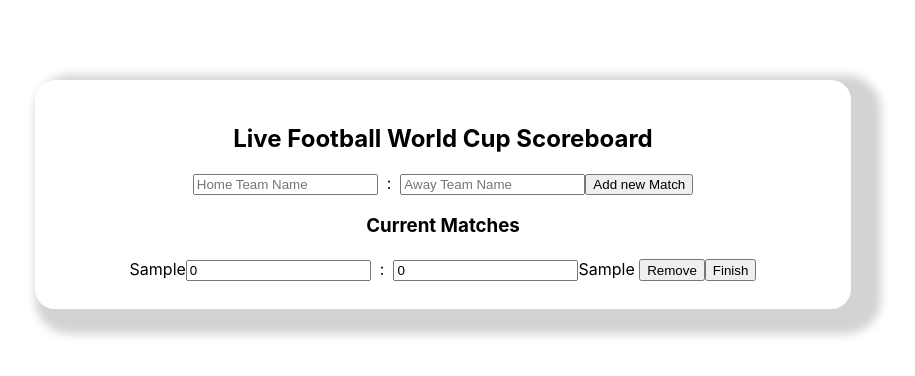
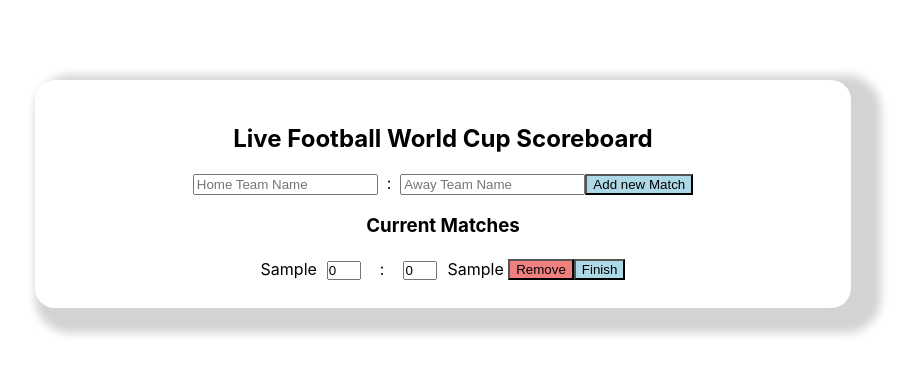
Before and after one commit to MrOlegKravchenko/TDD, a React (Create React App) app: page / in a window 1280 px wide. Both pictures are taken after typing "Sample", "Sample" into the empty fields and a click on the button "Add new Match". Shown: the top 376 px of the page, without its empty margins (197-1112 px from the left). Built offline with nearby package versions, Linux system fonts and the light colour scheme.

Commit message:
Add some styles, replace label back.

```diff
--- a/src/components/AddField/AddField.js
+++ b/src/components/AddField/AddField.js
@@ -37,6 +37,7 @@ const AddField = ({ setCurrentMatches }) => {
            />
            <button
                id='addMatchButton'
+               style={{backgroundColor: 'lightblue'}}
                onClick={() => {
                    createMatchHandler();
                    setHomeTeamName('');
--- a/src/components/Match/Match.js
+++ b/src/components/Match/Match.js
@@ -28,13 +28,18 @@ const Match = ({ id, currentMatches, setCurrentMatches, setMatchesSummary }) =>
     return (
        <div id={`matchField_${id}`} style={{ display: 'inline-flex', padding: '4px'}}>
            <div id='homeTeam'>
-               <span>
+               <label  htmlFor='points'>
                    {currentMatches[id].homeTeam}
-               </span>
+               </label>
                <input
                    type='number'
                    id={`${currentMatches[id].id}_homeTeamPoints`}
                    name='points'
+                   style={{
+                       padding: 0,
+                       width: '30px',
+                       margin: '0 10px'
+                   }}
                    min='0'
                    step='1'
                    value={currentMatches[id].homeTeamScore}
@@ -49,24 +54,31 @@ const Match = ({ id, currentMatches, setCurrentMatches, setMatchesSummary }) =>
                    type='number'
                    id={`${currentMatches[id].id}_awayTeamPoints`}
                    name='points'
+                   style={{
+                       padding: 0,
+                       width: '30px',
+                       margin: '0 10px'
+                   }}
                    min='0'
                    step='1'
                    value={currentMatches[id].awayTeamScore}
                    onChange={event => updateMatchHandler(id, 'awayTeamScore', event.target.value)}
                />
-               <span>
+               <label htmlFor='points'>
                    {currentMatches[id].awayTeam}
-               </span>
+               </label>
            </div>
            &nbsp;
            <button
                id='removeMatchButton'
+               style={{backgroundColor: 'lightcoral'}}
                onClick={() => removeMatchHandler(id)}
            >
                Remove
            </button>
            <button
                id='finishMatchButton'
+               style={{backgroundColor: 'lightblue'}}
                onClick={() => {
                    finishMatchHandler();
                    removeMatchHandler(id);
--- a/src/components/MatchesSummary/MatchesSummary.js
+++ b/src/components/MatchesSummary/MatchesSummary.js
@@ -14,19 +14,25 @@ const MatchesSummary = ({ matchesSummary }) => {
        <div id='finishedMatchesField' style={{margin: '12px'}}>
            <h3>Summary</h3>
            {Object.values(orderedList)
-               ?.map(match => (
-                       <div key={`finishedMatch_${match.id}`}>
+               ?.map((match, i) => (
+                       <div
+                           key={`finishedMatch_${match.id}`}
+                           style={{marginBottom: '1vh'}}
+                       >
+                           <span style={{marginRight: '3vw'}}>{i+1}.</span>
                            <span id={`finishedMatch_${match.id}_homeTeam`}>
                                <strong className='finishedHomeTeam'>
                                    {match.homeTeam}
                                </strong>
-                               <span>{match.homeTeamScore}</span>
+                               <span style={{margin: '0 1vw', fontSize: 'x-large'}}>
+                                   {match.homeTeamScore}
+                               </span>
                            </span>
                            &nbsp;
                            :
                            &nbsp;
                            <span id={`finishedMatch_${match.id}_awayTeam`}>
-                               <span>{match.awayTeamScore}</span>
+                               <span style={{margin: '0 1vw', fontSize: 'x-large'}}>{match.awayTeamScore}</span>
                                <strong>
                                    {match.awayTeam}
                                </strong>
```
